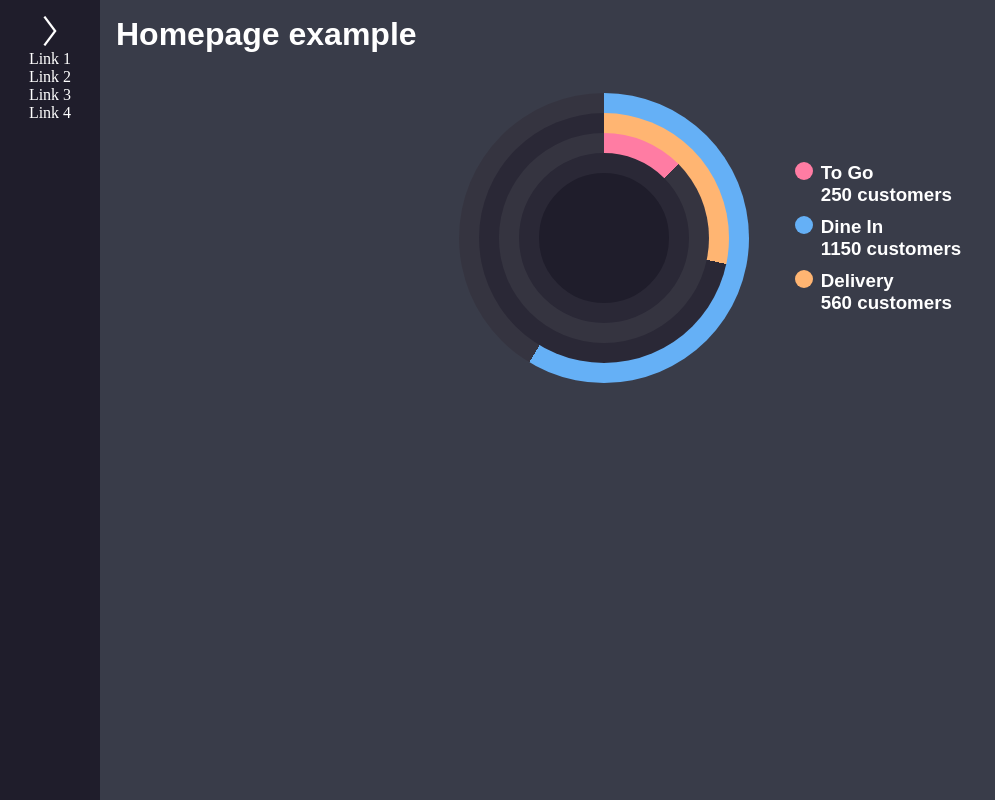
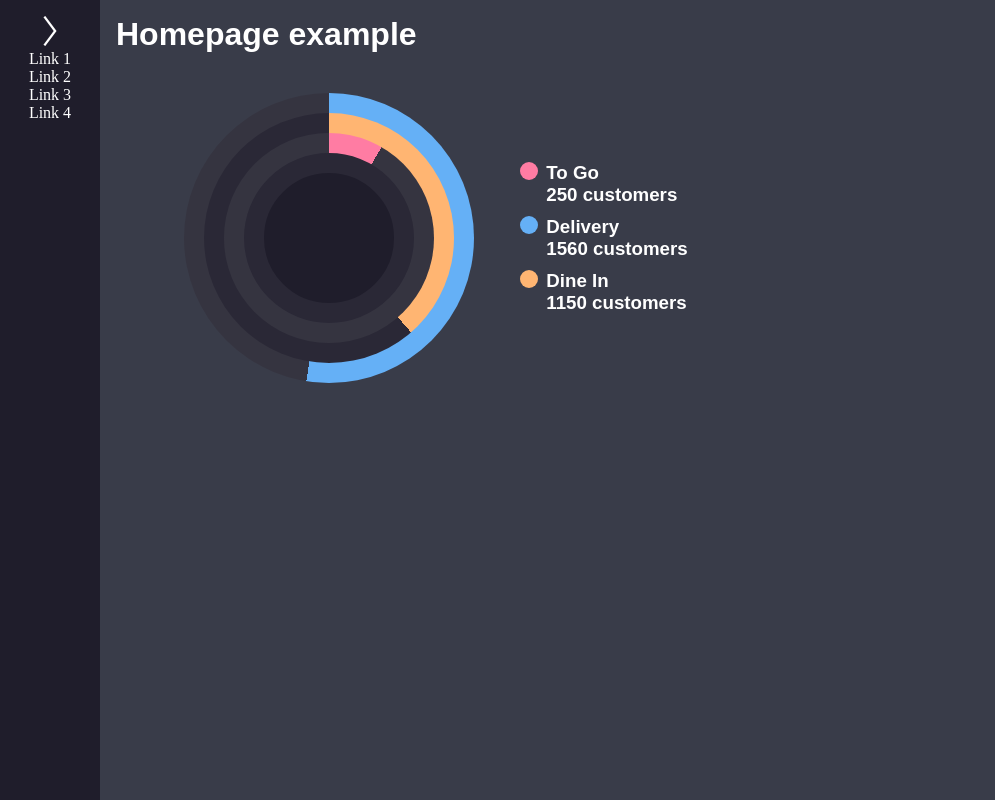
Before and after one commit to Orujhimaru/food-order-app, a React (Vite) app: page / in a window 1280 px wide. Shown: the whole page, without its empty margins (0-995 px from the left). Built offline with nearby package versions, Linux system fonts and the light colour scheme.

Commit message:
minor css adjustment

```diff
--- a/src/components/CircularReport/circular.css
+++ b/src/components/CircularReport/circular.css
@@ -1,4 +1,5 @@
 .circular-report-container {
+  width: 600px;
   display: flex;
   flex-direction: row;
   justify-content: center;
--- a/src/components/CircularReport/circular.scss
+++ b/src/components/CircularReport/circular.scss
@@ -1,4 +1,5 @@
 .circular-report-container {
+  width: 600px;
   display: flex;
   flex-direction: row;
   justify-content: center;
--- a/src/pages/HomePage/HomePage.jsx
+++ b/src/pages/HomePage/HomePage.jsx
@@ -8,7 +8,7 @@ function HomePage() {
       <Sidebar />
       <div className="mainRoot">
         <h1 style={{ display: "block" }}>Homepage example</h1>
-        <CircularReport delivery={560} toGo={250} dineIn={1150} />
+        <CircularReport delivery={1560} toGo={250} dineIn={1150} />
       </div>
     </div>
   );
```
Also changed, not shown: 1 other file (tests, documents, lock files or other folders).
